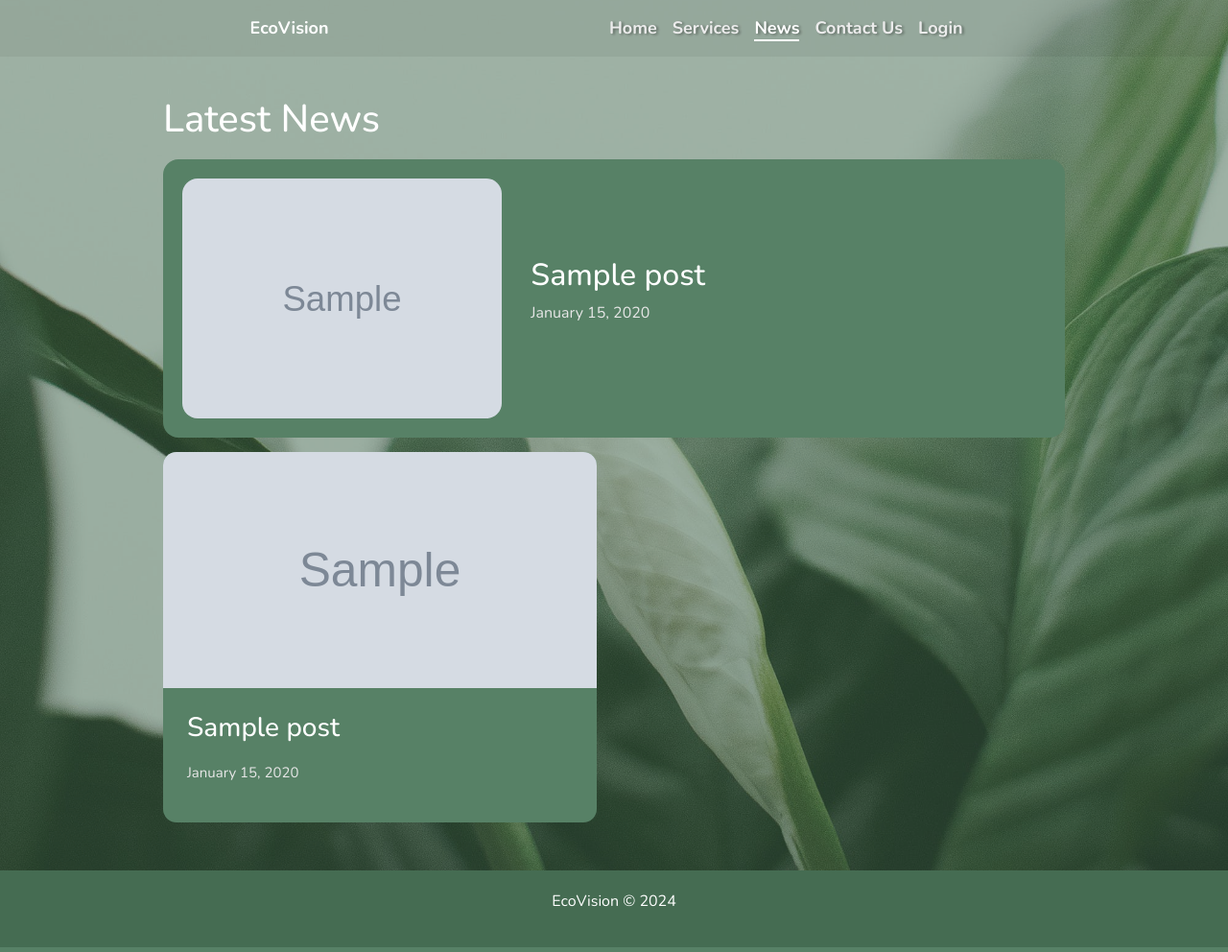
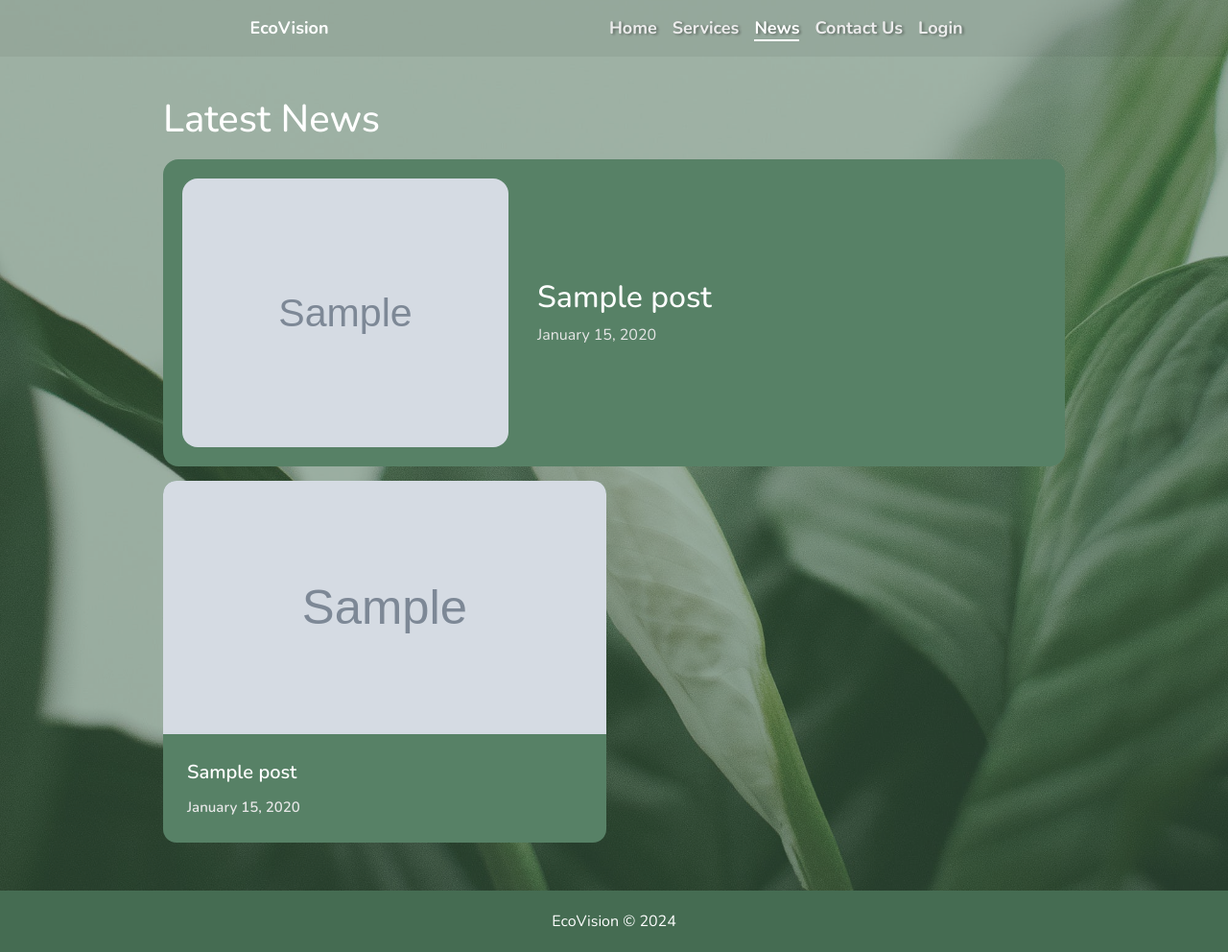
Before and after one commit to JacTBB/IT1166-EcoVision, a Flask app: page /news in a window 1280 px wide. Shown: the whole page at 96% size. Run offline with Flask 3, Linux system fonts and the light colour scheme; tables that the repository leaves empty hold one stand-in row (values such as "Sample post"); grey boxes marked "Sample" are stand-in pictures; some libraries are stand-ins or nearby versions.

Commit message:
minor css changes

```diff
--- a/app/static/css/main.css
+++ b/app/static/css/main.css
@@ -30,6 +30,11 @@ h1 {
   color: #333;
 }
 
+p {
+  margin-bottom: 0;
+
+}
+
 .container-fluid {
   padding-left: 0;
   padding-right: 0;
--- a/app/static/css/main/home.css
+++ b/app/static/css/main/home.css
@@ -232,7 +232,8 @@
 }
 
 .featured-news img {
-  height: 250px;
+  height: 280px;
+  width: 340px;
   position: relative;
   display: flex;
   object-fit: cover;
@@ -290,7 +291,7 @@
   position: relative;
   display: flex;
   flex-direction: column;
-  width: 452px;
+  width: 462px;
   background: #578166;
   border-radius: 14px;
   word-break: break-word;
@@ -301,10 +302,6 @@
   position: relative;
   overflow: hidden;
   width: 100%;
-  height: 246px;
-  min-height: auto;
-  flex-basis: auto;
-  flex-shrink: 1;
 }
 
 .news-section .catalog-image-container>img {
@@ -312,6 +309,7 @@
   transition: 0.2s;
   height: 100%;
   width: 100%;
+  height: 264px;
   background-size: cover;
   pointer-events: none;
 }
@@ -329,6 +327,11 @@
   height: 100%;
   gap: 10px;
   transition: background-color 0.2s linear;
+}
+
+.news-head p {
+  font-size: 20px;
+  font-weight: 600;
 }
 
 .news-section .news-column>a:hover .news-head {
--- a/app/templates/main/news.html
+++ b/app/templates/main/news.html
@@ -67,7 +67,7 @@
               <img src="{{ url_for('static', filename='images/' + post.image_name) }}" loading="lazy" />
             </div>
             <div class="news-head">
-              <h3>{{ post.title }}</h3>
+              <p>{{ post.title }}</p>
               <p class="news-date">{{ post.date.strftime('%B %d, %Y') }}</p>
             </div>
           </div>
```
